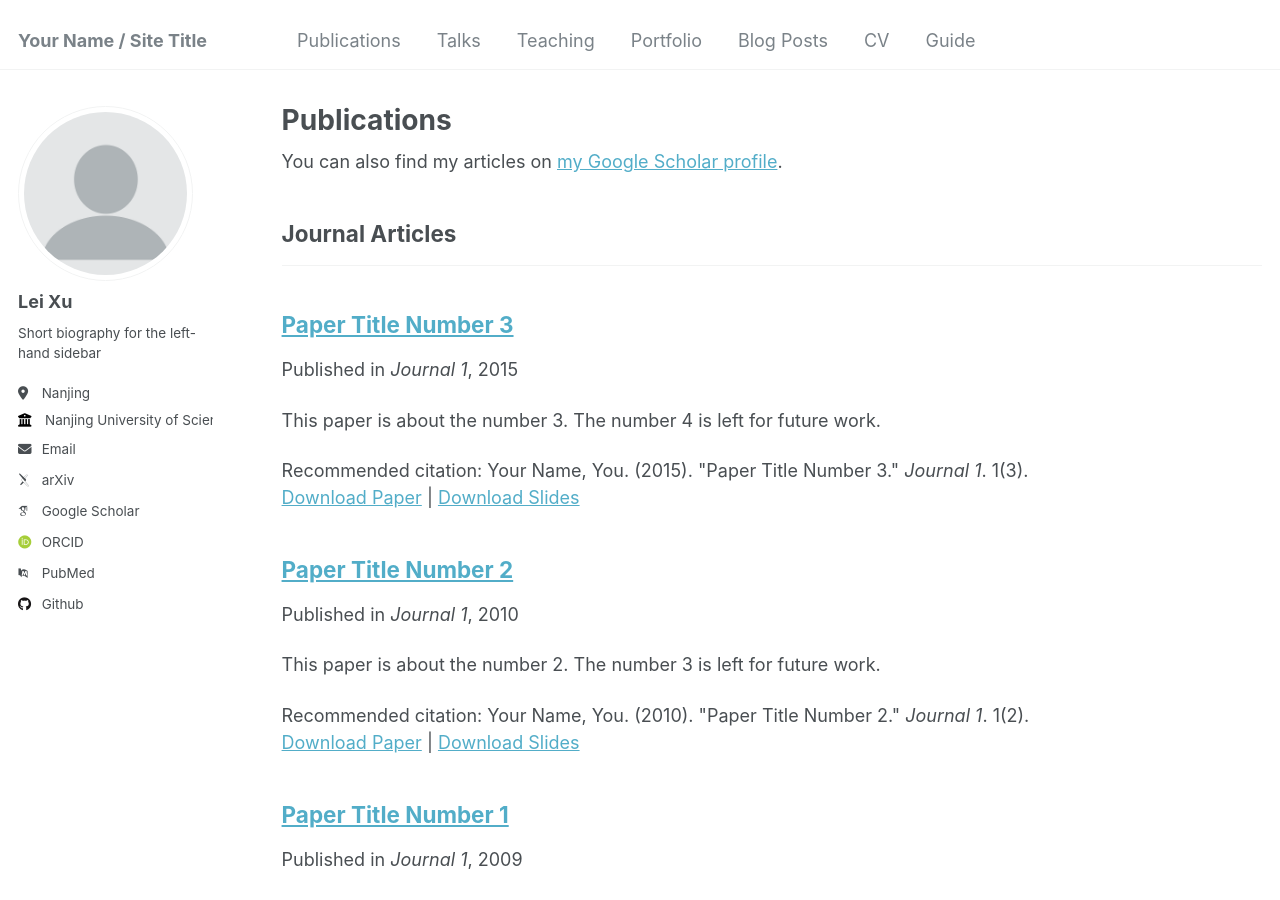
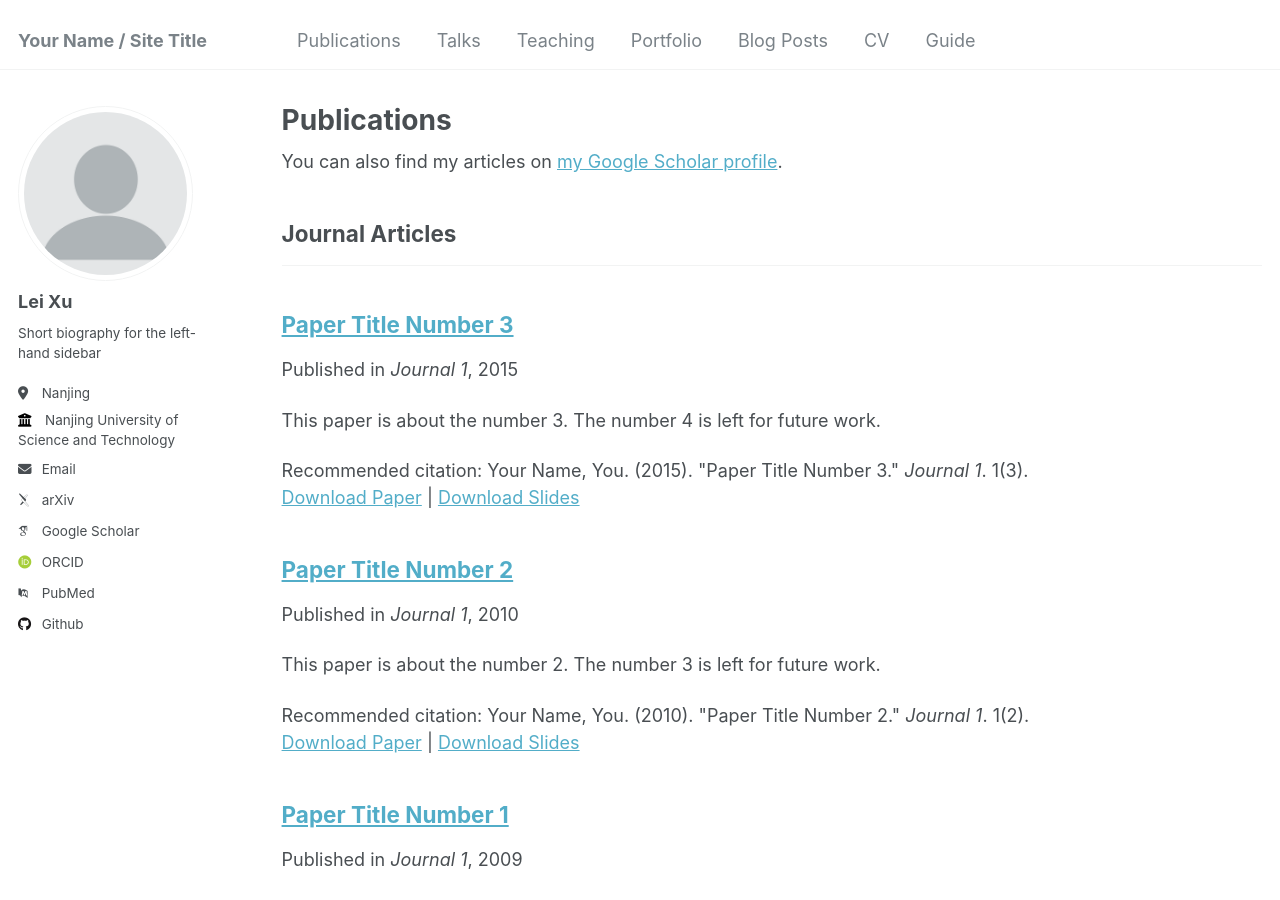
Before and after one commit to longxiangwang/longxiangwang.github.io, a Jekyll site: the page built from _pages/publications.html, in a window 1280 px wide and 900 px high. Built offline with Jekyll 4.4.1, drawn with Linux system fonts in a browser that asks for light colours; some web fonts are replaced.

Commit message:
line break

```diff
--- a/_config.yml
+++ b/_config.yml
@@ -26,7 +26,7 @@ author:
   pronouns         : # example: "she/her"
   bio              : "Short biography for the left-hand sidebar"
   location         : "Nanjing"
-  employer         : "Nanjing University of \n Science and Technology"
+  employer         : "Nanjing University of <br> Science and Technology"
   uri              : # URL
   email            : "leixu@njust.edu.cn"
 
--- a/_pages/publications.html
+++ b/_pages/publications.html
@@ -6,7 +6,7 @@ author_profile: true
 ---
 
 {% if site.author.googlescholar %}
-  <div class="wordwrap">You can also find my articles on <a href="{{site.author.googlescholar}}">my Google Scholar profile</a>.</div>
+  <div class="wordwrap">You can also find my articles on <a href="{{https://scholar.google.com/citations?user=HY5jH_MAAAAJ&hl=en}}">my Google Scholar profile</a>.</div>
 {% endif %}
 
 {% include base_path %}
```
